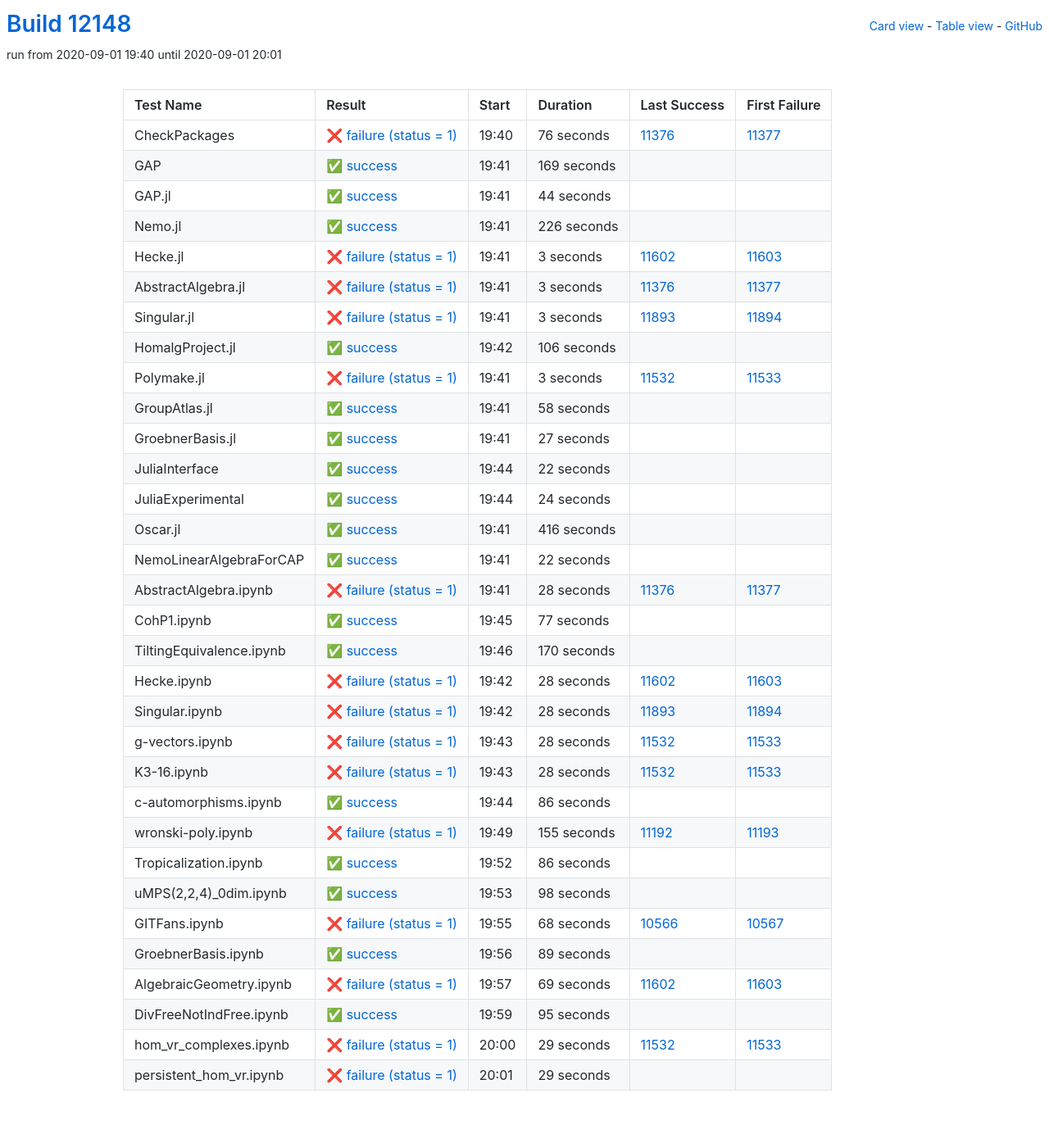
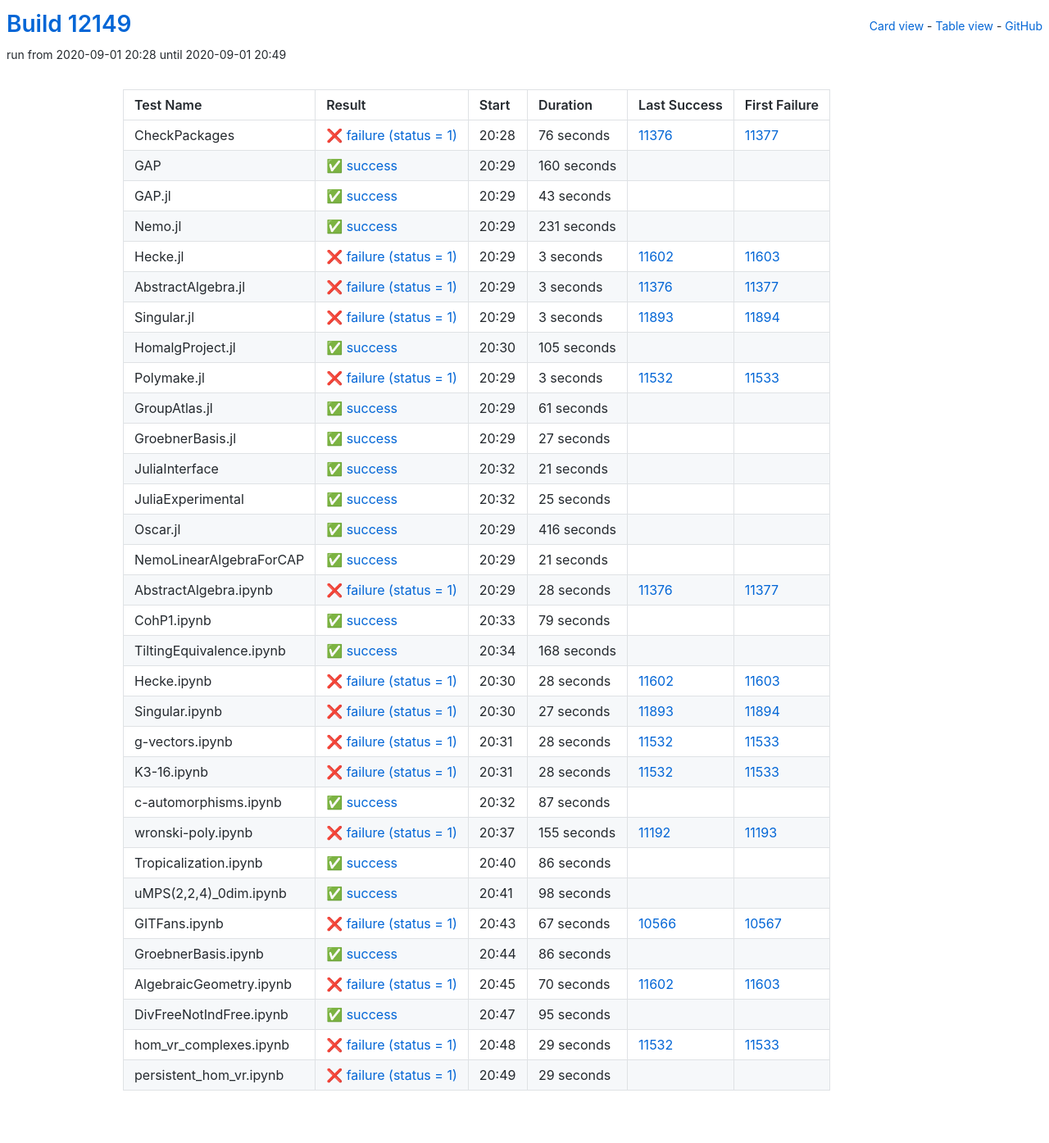
Before and after one commit to oscar-system/oscar-ci-status, a Jekyll site: the page built from table.html, in a window 1280 px wide. Shown: the whole page at 82% size. Built offline with Jekyll 4.4.1, drawn with Linux system fonts in a browser that asks for light colours.

Commit message:
Build #12149

```diff
--- a/_data/ci.yml
+++ b/_data/ci.yml
@@ -1,6 +1,6 @@
 ---
-build: 12148
-build_url: https://oscarci.mathematik.uni-kl.de/job/oscar/12148/
+build: 12149
+build_url: https://oscarci.mathematik.uni-kl.de/job/oscar/12149/
 job: oscar
 organization: oscar-system
 repo: oscar-ci-status
@@ -8,8 +8,8 @@
 tests:
 - name: CheckPackages
   id: checkpackages
-  log: https://oscarci.mathematik.uni-kl.de/job/oscar/12148/artifact/logs/build-12148/CheckPackages.log
-  start: 2020-09-01 19:40
+  log: https://oscarci.mathematik.uni-kl.de/job/oscar/12149/artifact/logs/build-12149/CheckPackages.log
+  start: 2020-09-01 20:28
   success: false
   exitcode: 1
   status: failure
@@ -20,44 +20,44 @@
   first_failure_url: https://oscarci.mathematik.uni-kl.de/job/oscar/11377/
 - name: GAP
   id: gap
-  log: https://oscarci.mathematik.uni-kl.de/job/oscar/12148/artifact/logs/build-12148/GAP.log
-  start: 2020-09-01 19:41
+  log: https://oscarci.mathematik.uni-kl.de/job/oscar/12149/artifact/logs/build-12149/GAP.log
+  start: 2020-09-01 20:29
   success: true
   exitcode: 0
   status: success
-  duration: 169
+  duration: 160
   last_success: false
   last_success_url:
   first_failure: false
   first_failure_url:
 - name: GAP.jl
   id: gap-jl
-  log: https://oscarci.mathematik.uni-kl.de/job/oscar/12148/artifact/logs/build-12148/GAP.jl.log
-  start: 2020-09-01 19:41
+  log: https://oscarci.mathematik.uni-kl.de/job/oscar/12149/artifact/logs/build-12149/GAP.jl.log
+  start: 2020-09-01 20:29
   success: true
   exitcode: 0
   status: success
-  duration: 44
+  duration: 43
   last_success: false
   last_success_url:
   first_failure: false
   first_failure_url:
 - name: Nemo.jl
   id: nemo-jl
-  log: https://oscarci.mathematik.uni-kl.de/job/oscar/12148/artifact/logs/build-12148/Nemo.jl.log
-  start: 2020-09-01 19:41
+  log: https://oscarci.mathematik.uni-kl.de/job/oscar/12149/artifact/logs/build-12149/Nemo.jl.log
+  start: 2020-09-01 20:29
   success: true
   exitcode: 0
   status: success
-  duration: 226
+  duration: 231
   last_success: false
   last_success_url:
   first_failure: false
   first_failure_url:
 - name: Hecke.jl
   id: hecke-jl
-  log: https://oscarci.mathematik.uni-kl.de/job/oscar/12148/artifact/logs/build-12148/Hecke.jl.log
-  start: 2020-09-01 19:41
+  log: https://oscarci.mathematik.uni-kl.de/job/oscar/12149/artifact/logs/build-12149/Hecke.jl.log
+  start: 2020-09-01 20:29
   success: false
   exitcode: 1
   status: failure
@@ -68,8 +68,8 @@
   first_failure_url: https://oscarci.mathematik.uni-kl.de/job/oscar/11603/
 - name: AbstractAlgebra.jl
   id: abstractalgebra-jl
-  log: https://oscarci.mathematik.uni-kl.de/job/oscar/12148/artifact/logs/build-12148/AbstractAlgebra.jl.log
-  start: 2020-09-01 19:41
+  log: https://oscarci.mathematik.uni-kl.de/job/oscar/12149/artifact/logs/build-12149/AbstractAlgebra.jl.log
+  start: 2020-09-01 20:29
   success: false
   exitcode: 1
   status: failure
@@ -80,8 +80,8 @@
   first_failure_url: https://oscarci.mathematik.uni-kl.de/job/oscar/11377/
 - name: Singular.jl
   id: singular-jl
-  log: https://oscarci.mathematik.uni-kl.de/job/oscar/12148/artifact/logs/build-12148/Singular.jl.log
-  start: 2020-09-01 19:41
+  log: https://oscarci.mathematik.uni-kl.de/job/oscar/12149/artifact/logs/build-12149/Singular.jl.log
+  start: 2020-09-01 20:29
   success: false
   exitcode: 1
   status: failure
@@ -92,20 +92,20 @@
   first_failure_url: https://oscarci.mathematik.uni-kl.de/job/oscar/11894/
 - name: HomalgProject.jl
   id: homalgproject-jl
-  log: https://oscarci.mathematik.uni-kl.de/job/oscar/12148/artifact/logs/build-12148/HomalgProject.jl.log
-  start: 2020-09-01 19:42
+  log: https://oscarci.mathematik.uni-kl.de/job/oscar/12149/artifact/logs/build-12149/HomalgProject.jl.log
+  start: 2020-09-01 20:30
   success: true
   exitcode: 0
   status: success
-  duration: 106
+  duration: 105
   last_success: false
   last_success_url:
   first_failure: false
   first_failure_url:
 - name: Polymake.jl
   id: polymake-jl
-  log: https://oscarci.mathematik.uni-kl.de/job/oscar/12148/artifact/logs/build-12148/Polymake.jl.log
-  start: 2020-09-01 19:41
+  log: https://oscarci.mathematik.uni-kl.de/job/oscar/12149/artifact/logs/build-12149/Polymake.jl.log
+  start: 2020-09-01 20:29
   success: false
   exitcode: 1
   status: failure
@@ -116,20 +116,20 @@
   first_failure_url: https://oscarci.mathematik.uni-kl.de/job/oscar/11533/
 - name: GroupAtlas.jl
   id: groupatlas-jl
-  log: https://oscarci.mathematik.uni-kl.de/job/oscar/12148/artifact/logs/build-12148/GroupAtlas.jl.log
-  start: 2020-09-01 19:41
+  log: https://oscarci.mathematik.uni-kl.de/job/oscar/12149/artifact/logs/build-12149/GroupAtlas.jl.log
+  start: 2020-09-01 20:29
   success: true
   exitcode: 0
   status: success
-  duration: 58
+  duration: 61
   last_success: false
   last_success_url:
   first_failure: false
   first_failure_url:
 - name: GroebnerBasis.jl
   id: groebnerbasis-jl
-  log: https://oscarci.mathematik.uni-kl.de/job/oscar/12148/artifact/logs/build-12148/GroebnerBasis.jl.log
-  start: 2020-09-01 19:41
+  log: https://oscarci.mathematik.uni-kl.de/job/oscar/12149/artifact/logs/build-12149/GroebnerBasis.jl.log
+  start: 2020-09-01 20:29
   success: true
   exitcode: 0
   status: success
@@ -140,32 +140,32 @@
   first_failure_url:
 - name: JuliaInterface
   id: juliainterface
-  log: https://oscarci.mathematik.uni-kl.de/job/oscar/12148/artifact/logs/build-12148/JuliaInterface.log
-  start: 2020-09-01 19:44
+  log: https://oscarci.mathematik.uni-kl.de/job/oscar/12149/artifact/logs/build-12149/JuliaInterface.log
+  start: 2020-09-01 20:32
   success: true
   exitcode: 0
   status: success
-  duration: 22
+  duration: 21
   last_success: false
   last_success_url:
   first_failure: false
   first_failure_url:
 - name: JuliaExperimental
   id: juliaexperimental
-  log: https://oscarci.mathematik.uni-kl.de/job/oscar/12148/artifact/logs/build-12148/JuliaExperimental.log
-  start: 2020-09-01 19:44
+  log: https://oscarci.mathematik.uni-kl.de/job/oscar/12149/artifact/logs/build-12149/JuliaExperimental.log
+  start: 2020-09-01 20:32
   success: true
   exitcode: 0
   status: success
-  duration: 24
+  duration: 25
   last_success: false
   last_success_url:
   first_failure: false
   first_failure_url:
 - name: Oscar.jl
   id: oscar-jl
-  log: https://oscarci.mathematik.uni-kl.de/job/oscar/12148/artifact/logs/build-12148/Oscar.jl.log
-  start: 2020-09-01 19:41
+  log: https://oscarci.mathematik.uni-kl.de/job/oscar/12149/artifact/logs/build-12149/Oscar.jl.log
+  start: 2020-09-01 20:29
   success: true
   exitcode: 0
   status: success
@@ -176,20 +176,20 @@
   first_failure_url:
 - name: NemoLinearAlgebraForCAP
   id: nemolinearalgebraforcap
-  log: https://oscarci.mathematik.uni-kl.de/job/oscar/12148/artifact/logs/build-12148/NemoLinearAlgebraForCAP.log
-  start: 2020-09-01 19:41
+  log: https://oscarci.mathematik.uni-kl.de/job/oscar/12149/artifact/logs/build-12149/NemoLinearAlgebraForCAP.log
+  start: 2020-09-01 20:29
   success: true
   exitcode: 0
   status: success
-  duration: 22
+  duration: 21
   last_success: false
   last_success_url:
   first_failure: false
   first_failure_url:
 - name: AbstractAlgebra.ipynb
   id: abstractalgebra-ipynb
-  log: https://oscarci.mathematik.uni-kl.de/job/oscar/12148/artifact/logs/build-12148/AbstractAlgebra.ipynb.log
-  start: 2020-09-01 19:41
+  log: https://oscarci.mathematik.uni-kl.de/job/oscar/12149/artifact/logs/build-12149/AbstractAlgebra.ipynb.log
+  start: 2020-09-01 20:29
   success: false
   exitcode: 1
   status: failure
@@ -200,32 +200,32 @@
   first_failure_url: https://oscarci.mathematik.uni-kl.de/job/oscar/11377/
 - name: CohP1.ipynb
   id: cohp1-ipynb
-  log: https://oscarci.mathematik.uni-kl.de/job/oscar/12148/artifact/logs/build-12148/CohP1.ipynb.log
-  start: 2020-09-01 19:45
+  log: https://oscarci.mathematik.uni-kl.de/job/oscar/12149/artifact/logs/build-12149/CohP1.ipynb.log
+  start: 2020-09-01 20:33
   success: true
   exitcode: 0
   status: success
-  duration: 77
+  duration: 79
   last_success: false
   last_success_url:
   first_failure: false
   first_failure_url:
 - name: TiltingEquivalence.ipynb
   id: tiltingequivalence-ipynb
-  log: https://oscarci.mathematik.uni-kl.de/job/oscar/12148/artifact/logs/build-12148/TiltingEquivalence.ipynb.log
-  start: 2020-09-01 19:46
+  log: https://oscarci.mathematik.uni-kl.de/job/oscar/12149/artifact/logs/build-12149/TiltingEquivalence.ipynb.log
+  start: 2020-09-01 20:34
   success: true
   exitcode: 0
   status: success
-  duration: 170
+  duration: 168
   last_success: false
   last_success_url:
   first_failure: false
   first_failure_url:
 - name: Hecke.ipynb
   id: hecke-ipynb
-  log: https://oscarci.mathematik.uni-kl.de/job/oscar/12148/artifact/logs/build-12148/Hecke.ipynb.log
-  start: 2020-09-01 19:42
+  log: https://oscarci.mathematik.uni-kl.de/job/oscar/12149/artifact/logs/build-12149/Hecke.ipynb.log
+  start: 2020-09-01 20:30
   success: false
   exitcode: 1
   status: failure
@@ -236,20 +236,20 @@
   first_failure_url: https://oscarci.mathematik.uni-kl.de/job/oscar/11603/
 - name: Singular.ipynb
   id: singular-ipynb
-  log: https://oscarci.mathematik.uni-kl.de/job/oscar/12148/artifact/logs/build-12148/Singular.ipynb.log
-  start: 2020-09-01 19:42
+  log: https://oscarci.mathematik.uni-kl.de/job/oscar/12149/artifact/logs/build-12149/Singular.ipynb.log
+  start: 2020-09-01 20:30
   success: false
   exitcode: 1
   status: failure
-  duration: 28
+  duration: 27
   last_success: 11893
   last_success_url: https://oscarci.mathematik.uni-kl.de/job/oscar/11893/
   first_failure: 11894
   first_failure_url: https://oscarci.mathematik.uni-kl.de/job/oscar/11894/
 - name: g-vectors.ipynb
   id: g-vectors-ipynb
-  log: https://oscarci.mathematik.uni-kl.de/job/oscar/12148/artifact/logs/build-12148/g-vectors.ipynb.log
-  start: 2020-09-01 19:43
+  log: https://oscarci.mathematik.uni-kl.de/job/oscar/12149/artifact/logs/build-12149/g-vectors.ipynb.log
+  start: 2020-09-01 20:31
   success: false
   exitcode: 1
   status: failure
@@ -260,8 +260,8 @@
   first_failure_url: https://oscarci.mathematik.uni-kl.de/job/oscar/11533/
 - name: K3-16.ipynb
   id: k3-16-ipynb
-  log: https://oscarci.mathematik.uni-kl.de/job/oscar/12148/artifact/logs/build-12148/K3-16.ipynb.log
-  start: 2020-09-01 19:43
+  log: https://oscarci.mathematik.uni-kl.de/job/oscar/12149/artifact/logs/build-12149/K3-16.ipynb.log
+  start: 2020-09-01 20:31
   success: false
   exitcode: 1
   status: failure
@@ -272,20 +272,20 @@
   first_failure_url: https://oscarci.mathematik.uni-kl.de/job/oscar/11533/
 - name: c-automorphisms.ipynb
   id: c-automorphisms-ipynb
-  log: https://oscarci.mathematik.uni-kl.de/job/oscar/12148/artifact/logs/build-12148/c-automorphisms.ipynb.log
-  start: 2020-09-01 19:44
+  log: https://oscarci.mathematik.uni-kl.de/job/oscar/12149/artifact/logs/build-12149/c-automorphisms.ipynb.log
+  start: 2020-09-01 20:32
   success: true
   exitcode: 0
   status: success
-  duration: 86
+  duration: 87
   last_success: false
   last_success_url:
   first_failure: false
   first_failure_url:
 - name: wronski-poly.ipynb
   id: wronski-poly-ipynb
-  log: https://oscarci.mathematik.uni-kl.de/job/oscar/12148/artifact/logs/build-12148/wronski-poly.ipynb.log
-  start: 2020-09-01 19:49
+  log: https://oscarci.mathematik.uni-kl.de/job/oscar/12149/artifact/logs/build-12149/wronski-poly.ipynb.log
+  start: 2020-09-01 20:37
   success: false
   exitcode: 1
   status: failure
@@ -296,8 +296,8 @@
   first_failure_url: https://oscarci.mathematik.uni-kl.de/job/oscar/11193/
 - name: Tropicalization.ipynb
   id: tropicalization-ipynb
-  log: https://oscarci.mathematik.uni-kl.de/job/oscar/12148/artifact/logs/build-12148/Tropicalization.ipynb.log
-  start: 2020-09-01 19:52
+  log: https://oscarci.mathematik.uni-kl.de/job/oscar/12149/artifact/logs/build-12149/Tropicalization.ipynb.log
+  start: 2020-09-01 20:40
   success: true
   exitcode: 0
   status: success
@@ -308,8 +308,8 @@
   first_failure_url:
 - name: uMPS(2,2,4)_0dim.ipynb
   id: umps-2-2-4-0dim-ipynb
-  log: https://oscarci.mathematik.uni-kl.de/job/oscar/12148/artifact/logs/build-12148/uMPS-2-2-4-_0dim.ipynb.log
-  start: 2020-09-01 19:53
+  log: https://oscarci.mathematik.uni-kl.de/job/oscar/12149/artifact/logs/build-12149/uMPS-2-2-4-_0dim.ipynb.log
+  start: 2020-09-01 20:41
   success: true
   exitcode: 0
   status: success
@@ -320,44 +320,44 @@
   first_failure_url:
 - name: GITFans.ipynb
   id: gitfans-ipynb
-  log: https://oscarci.mathematik.uni-kl.de/job/oscar/12148/artifact/logs/build-12148/GITFans.ipynb.log
-  start: 2020-09-01 19:55
+  log: https://oscarci.mathematik.uni-kl.de/job/oscar/12149/artifact/logs/build-12149/GITFans.ipynb.log
+  start: 2020-09-01 20:43
   success: false
   exitcode: 1
   status: failure
-  duration: 68
+  duration: 67
   last_success: 10566
   last_success_url: https://oscarci.mathematik.uni-kl.de/job/oscar/10566/
   first_failure: 10567
   first_failure_url: https://oscarci.mathematik.uni-kl.de/job/oscar/10567/
 - name: GroebnerBasis.ipynb
   id: groebnerbasis-ipynb
-  log: https://oscarci.mathematik.uni-kl.de/job/oscar/12148/artifact/logs/build-12148/GroebnerBasis.ipynb.log
-  start: 2020-09-01 19:56
+  log: https://oscarci.mathematik.uni-kl.de/job/oscar/12149/artifact/logs/build-12149/GroebnerBasis.ipynb.log
+  start: 2020-09-01 20:44
   success: true
   exitcode: 0
   status: success
-  duration: 89
+  duration: 86
   last_success: false
   last_success_url:
   first_failure: false
   first_failure_url:
 - name: AlgebraicGeometry.ipynb
   id: algebraicgeometry-ipynb
-  log: https://oscarci.mathematik.uni-kl.de/job/oscar/12148/artifact/logs/build-12148/AlgebraicGeometry.ipynb.log
-  start: 2020-09-01 19:57
+  log: https://oscarci.mathematik.uni-kl.de/job/oscar/12149/artifact/logs/build-12149/AlgebraicGeometry.ipynb.log
+  start: 2020-09-01 20:45
   success: false
   exitcode: 1
   status: failure
-  duration: 69
+  duration: 70
   last_success: 11602
   last_success_url: https://oscarci.mathematik.uni-kl.de/job/oscar/11602/
   first_failure: 11603
   first_failure_url: https://oscarci.mathematik.uni-kl.de/job/oscar/11603/
 - name: DivFreeNotIndFree.ipynb
   id: divfreenotindfree-ipynb
-  log: https://oscarci.mathematik.uni-kl.de/job/oscar/12148/artifact/logs/build-12148/DivFreeNotIndFree.ipynb.log
-  start: 2020-09-01 19:59
+  log: https://oscarci.mathematik.uni-kl.de/job/oscar/12149/artifact/logs/build-12149/DivFreeNotIndFree.ipynb.log
+  start: 2020-09-01 20:47
   success: true
   exitcode: 0
   status: success
@@ -368,8 +368,8 @@
   first_failure_url:
 - name: hom_vr_complexes.ipynb
   id: hom-vr-complexes-ipynb
-  log: https://oscarci.mathematik.uni-kl.de/job/oscar/12148/artifact/logs/build-12148/hom_vr_complexes.ipynb.log
-  start: 2020-09-01 20:00
+  log: https://oscarci.mathematik.uni-kl.de/job/oscar/12149/artifact/logs/build-12149/hom_vr_complexes.ipynb.log
+  start: 2020-09-01 20:48
   success: false
   exitcode: 1
   status: failure
@@ -380,8 +380,8 @@
   first_failure_url: https://oscarci.mathematik.uni-kl.de/job/oscar/11533/
 - name: persistent_hom_vr.ipynb
   id: persistent-hom-vr-ipynb
-  log: https://oscarci.mathematik.uni-kl.de/job/oscar/12148/artifact/logs/build-12148/persistent_hom_vr.ipynb.log
-  start: 2020-09-01 20:01
+  log: https://oscarci.mathematik.uni-kl.de/job/oscar/12149/artifact/logs/build-12149/persistent_hom_vr.ipynb.log
+  start: 2020-09-01 20:49
   success: false
   exitcode: 1
   status: failure
```
Also changed, not shown: README.md.
